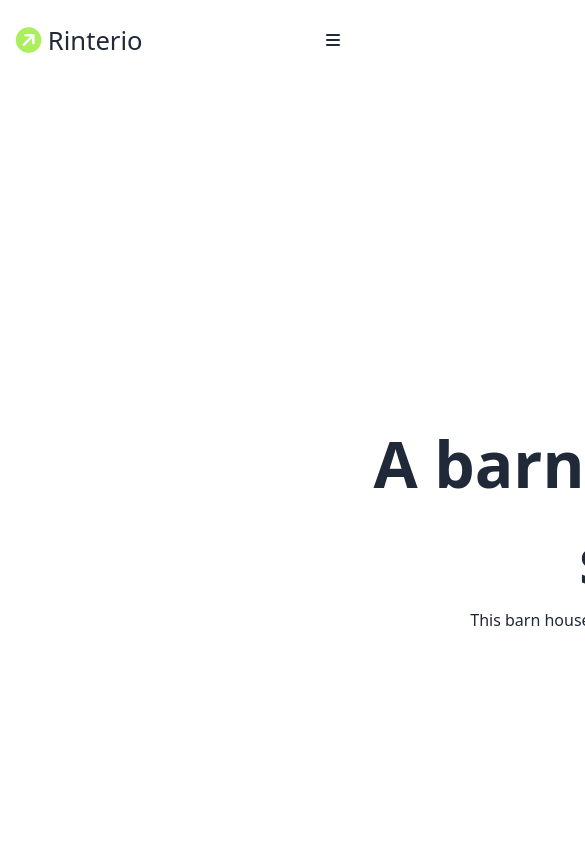
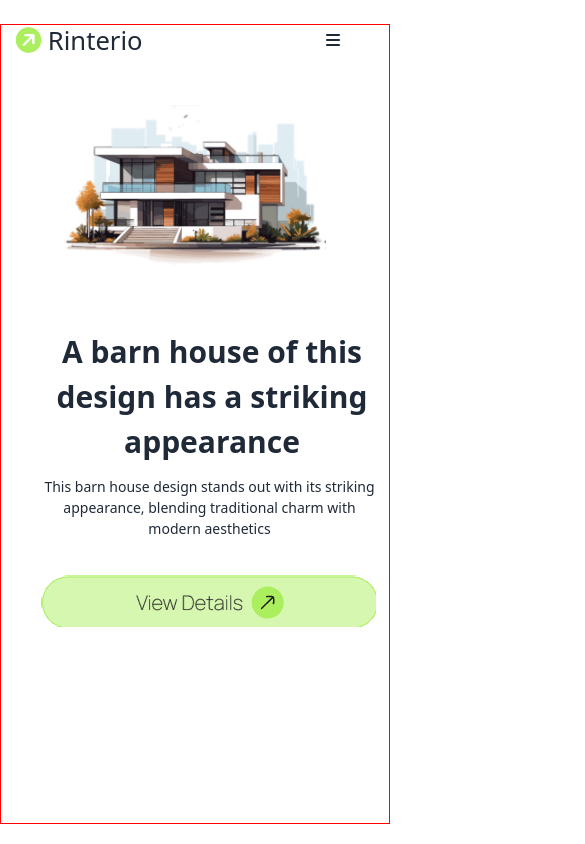
Before and after one commit to Abdul-Ahadexpo/Assignment-3, a plain HTML site: page index.html in a window 390 px wide. Shown: the top 844 px of the page, 585 px wide, since content can reach past the window. Drawn offline with nearby package versions, Linux system fonts and the light colour scheme.

Commit message:
Add files via upload

```diff
--- a/index.html
+++ b/index.html
@@ -17,7 +17,7 @@
 
 
 
-<body>
+<body class="overflow-hidden">
 
 
 
@@ -100,18 +100,20 @@
   </main>
 
 
-  <section class="border-tran items-center w-[1800px] h-[800px] m-auto
+  <section class="header-bal border-tran items-center w-[1800px] h-[800px] m-auto
 
   sm:d">
     <!-- picture -->
     <div class="border-tran w-[600px] h-[380px] m0a img">
 
     </div>
+
+    <div class="ml-img"></div>
     <!-- picture -->
 
 
-    <!-- text -->
-    <div class="border-tran w-[1170px] h-[330px] txt-center m0a">
+    <!-- text h-txt-->
+    <div class="border-tran w-[1170px] h-[330px] txt-center m0a h-txt">
 
 
       <h2 class="text-[64px] font-bold">
@@ -202,12 +204,69 @@
   }
 
   .button {
+    display: block;
     cursor: pointer;
     margin-top: 10px;
     background-image: url(./view\ details.png);
   }
 
   @media (max-width: 640px) {
+    .header-bal {
+      width: 100%;
+      height: 300;
+      position: relative;
+
+      border: 1px solid red;
+    }
+
+    .img {
+      width: 261.11px;
+      height: 160px;
+      margin-top: 80px;
+      background-size: contain;
+      background-position: center;
+
+    }
+
+    .button {
+      display: none;
+    }
+
+    .ml-img {
+      border: 1px solid transparent;
+      cursor: pointer;
+      margin-top: 10px;
+      background-image: url(./view-btn-ml.png);
+      width: 335px;
+      height: 52px;
+      position: relative;
+      top: 300px;
+      left: 40px;
+    }
+
+    .h-txt {
+      align-items: center;
+      margin-left: 20px;
+      width: 335px;
+    }
+
+    .h-txt h2 {
+      border: 1px solid transparent;
+
+      font-size: 30px;
+      width: 380px;
+    }
+
+    .h-txt p {
+      border: 1px solid transparent;
+
+      font-size: 14px;
+      width: 335px;
+      height: 72px;
+      margin-top: 10px;
+      margin-left: 20px;
+    }
+
     .hide-ml {
       display: none;
     }
@@ -240,7 +299,9 @@
   }
 </style>
 
+<style>
 
+</style>
 <script src="https://kit.fontawesome.com/5fc4420cfa.js" crossorigin="anonymous"></script>
 
 </html>
```
Also changed, not shown: view-btn-ml.png (added).
